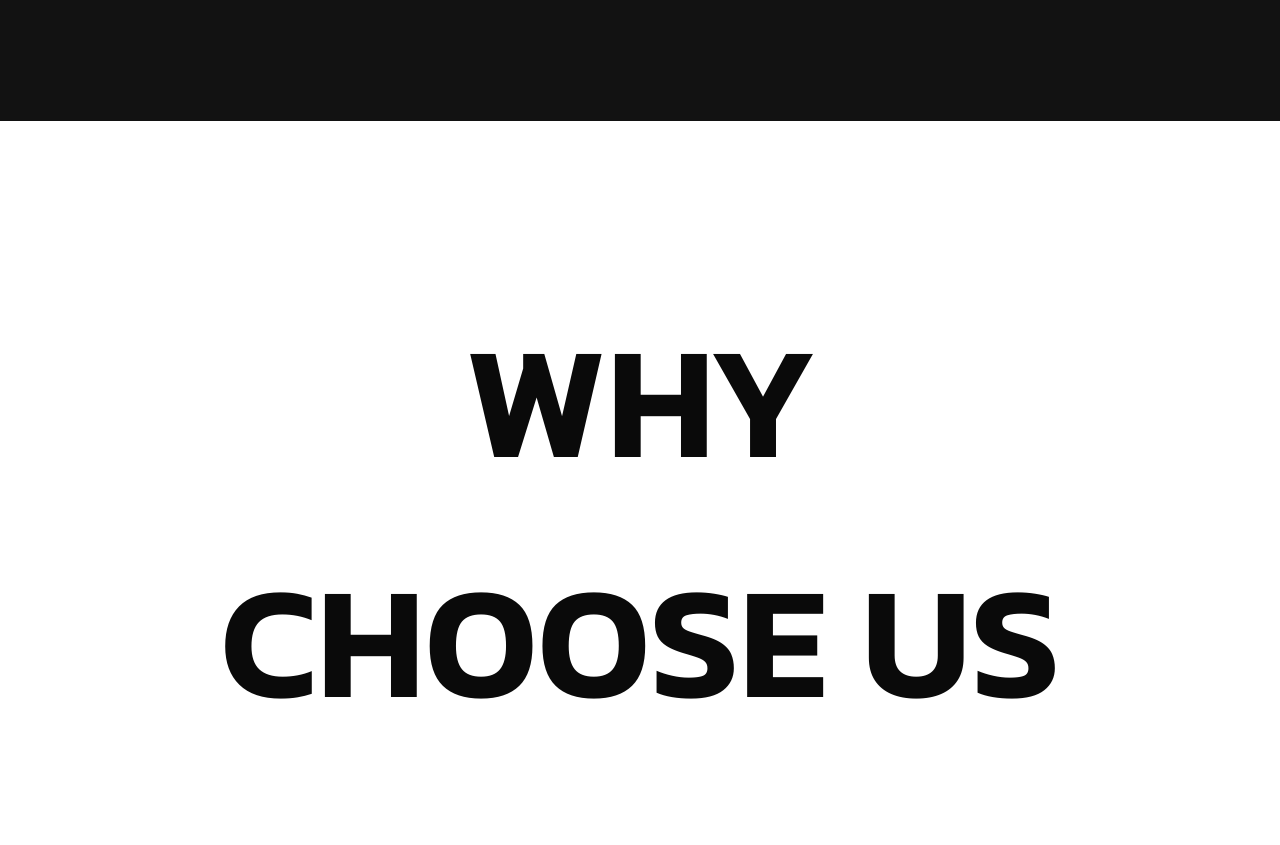
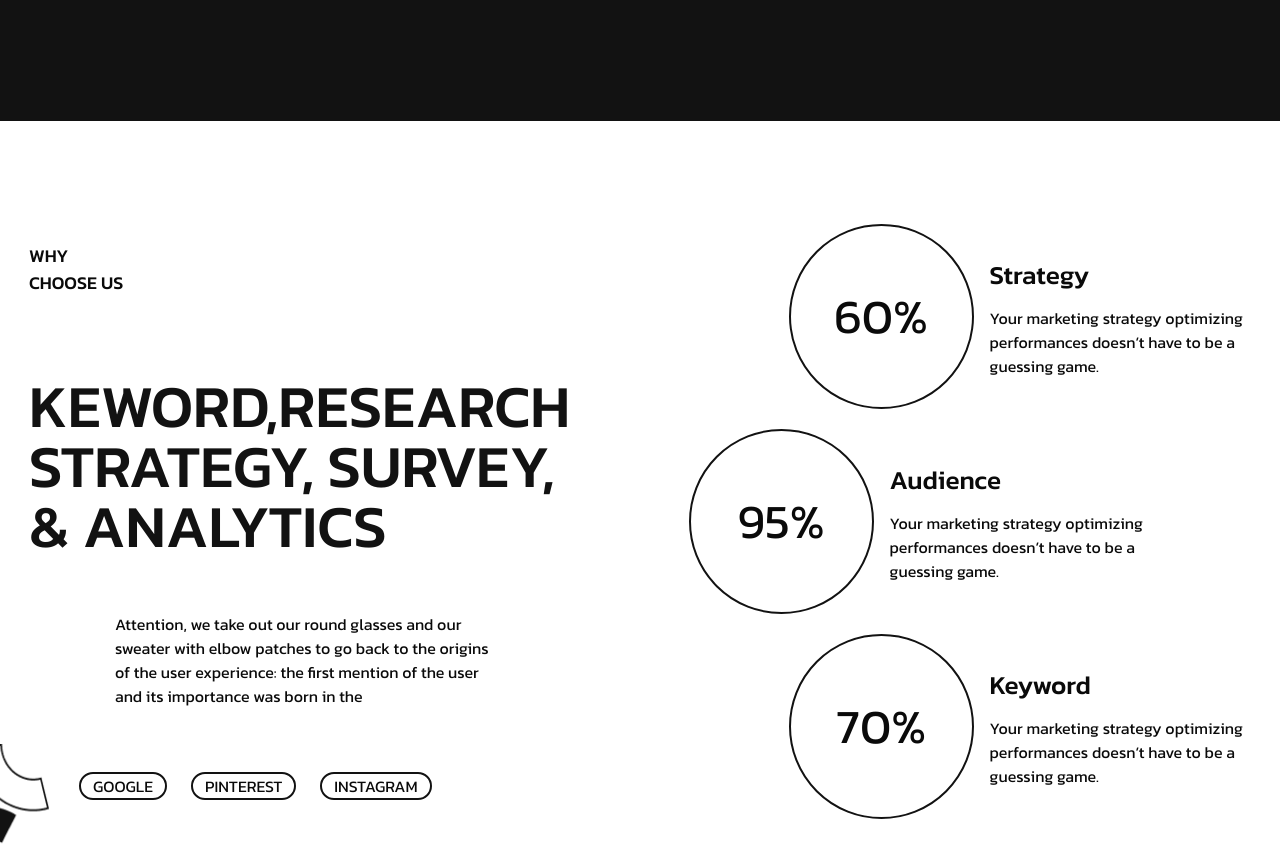
Before and after one commit to monirhabderabby/axtra-digital-agency, a Next.js app: page / in a window 1280 px wide. Shown: the part 5260-6105 px from the top of the page. Built offline with nearby package versions, Linux system fonts and the light colour scheme.

Commit message:
developed: section2

```diff
--- a/src/app/page.tsx
+++ b/src/app/page.tsx
@@ -1,7 +1,7 @@
 import FeaturedWork from "@/components/sections/featured-work";
 import Hero from "@/components/sections/hero";
 import Services from "@/components/sections/services";
-import Section1 from "@/components/sections/why-choose-us/section1";
+import Section2 from "@/components/sections/why-choose-us/section2";
 import Footer from "@/components/ui/footer";
 import dynamic from "next/dynamic";
 const WhoWeAre = dynamic(() => import("@/components/sections/who-we-are"), {
@@ -17,7 +17,7 @@ export default function Home() {
       <Services />
       <FeaturedWork />
       {/* <WhyChooseUs /> */}
-      <Section1 />
+      <Section2 />
       <Footer />
     </>
   );
--- /dev/null
+++ b/src/components/sections/why-choose-us/section2.tsx
@@ -0,0 +1,127 @@
+import { cn } from "@/lib/utils";
+import Image from "next/image";
+import magnet from "../../../../public/magnet.png";
+
+const links = [
+  {
+    id: 1,
+    name: "GOOGLE",
+    href: "",
+  },
+  {
+    id: 2,
+    name: "PINTEREST",
+    href: "",
+  },
+  {
+    id: 3,
+    name: "INSTAGRAM",
+    href: "",
+  },
+];
+
+const data = [
+  {
+    id: 1,
+    name: "Strategy",
+    desc: "Your marketing strategy optimizing performances doesn’t have to be a guessing game.",
+    percent: "60%",
+  },
+  {
+    id: 2,
+    name: "Audience",
+    desc: "Your marketing strategy optimizing performances doesn’t have to be a guessing game.",
+    percent: "95%",
+  },
+  {
+    id: 1,
+    name: "Keyword",
+    desc: "Your marketing strategy optimizing performances doesn’t have to be a guessing game.",
+    percent: "70%",
+  },
+];
+
+const Section2 = () => {
+  return (
+    <div className="min-h-screen w-full flex flex-col gap-y-10 lg:flex-row lg:items-center items-start container py-[60px]">
+      <div className="flex flex-col justify-around space-y-20 h-full   gap-x-20 relative">
+        <h3 className="text-[18px] font-medium">
+          WHY <br /> CHOOSE US
+        </h3>
+        <div>
+          <h1 className="text-primary-black text-[40px] md:text-[60px] font-medium uppercase w-full md:max-w-[570px] md:leading-[60px] leading-[40px]">
+            Keword,Research Strategy, Survey, & Analytics
+          </h1>
+          <p className="max-w-[385px] lg:ml-[86px] pt-14">
+            Attention, we take out our round glasses and our sweater with elbow
+            patches to go back to the origins of the user experience: the first
+            mention of the user and its importance was born in the
+          </p>
+
+          <div className=" relative">
+            <Image
+              src={magnet}
+              width={120}
+              height={120}
+              alt="mshape"
+              className="hidden lg:block absolute -left-[100px] -bottom-16"
+            />
+            <div className="flex items-center gap-x-6 pt-16 md:ml-[50px]">
+              {links.map(({ id, name, href }) => (
+                <a
+                  key={id}
+                  href={href}
+                  className="border-2 border-primary-black rounded-full px-3 hover:bg-primary-black hover:text-white transition duration-500"
+                >
+                  {name}
+                </a>
+              ))}
+            </div>
+          </div>
+        </div>
+      </div>
+      <div className="flex flex-col gap-y-5 md:ml-[100px]">
+        <Card
+          name={data[0].name}
+          desc={data[0].desc}
+          percent={data[0].percent}
+          containerClass="ml-[50px] md:ml-[100px]"
+        />
+        <Card
+          name={data[1].name}
+          desc={data[1].desc}
+          percent={data[1].percent}
+        />
+        <Card
+          name={data[2].name}
+          desc={data[2].desc}
+          percent={data[2].percent}
+          containerClass="ml-[50px] md:ml-[100px]"
+        />
+      </div>
+    </div>
+  );
+};
+
+export default Section2;
+
+interface CardProps {
+  percent: string;
+  name: string;
+  desc: string;
+  containerClass?: string;
+}
+
+const Card = ({ percent, name, desc, containerClass }: CardProps) => {
+  return (
+    <div className={cn("flex items-center gap-x-4", containerClass)}>
+      <div className="w-[100px] md:w-[185px] h-[100px] md:h-[185px] rounded-full border-2 border-primary-black flex justify-center items-center text-[35px] md:text-[48px] flex-shrink-0">
+        {percent}
+      </div>
+      <div className="space-y-3">
+        <h3 className="text-[26px] font-medium">{name}</h3>
+        <p className="md:max-w-[272px]">{desc}</p>
+      </div>
+    </div>
+  );
+};
--- a/src/components/sections/why-choose-us/why-choose-us.tsx
+++ b/src/components/sections/why-choose-us/why-choose-us.tsx
@@ -3,6 +3,7 @@ import gsap from "gsap";
 import ScrollTrigger from "gsap/dist/ScrollTrigger";
 import { useEffect, useRef } from "react";
 import Section1 from "./section1";
+import Section2 from "./section2";
 
 const WhyChooseUs = () => {
   const sectionRef = useRef<HTMLDivElement>(null);
@@ -23,7 +24,7 @@ const WhyChooseUs = () => {
           trigger: sectionRef.current,
           start: "top top",
           end: "2000 top",
-          scrub: 0.6,
+          scrub: 0.8,
           pin: true,
         },
       }
@@ -41,10 +42,8 @@ const WhyChooseUs = () => {
           <section id="component" className="w-[100vw] h-screen bg-[#FFFAF0]">
             <Section1 />
           </section>
-          <section id="component" className="w-[100vw] h-screen bg-teal-200">
-            <div className="min-h-screen w-full flex justify-center items-center text-[100px]">
-              Why Choose US 2
-            </div>
+          <section id="component" className="w-[100vw] h-screen bg-[#F3ECEC]">
+            <Section2 />
           </section>
           <section id="component" className="w-[100vw] h-screen bg-yellow-200">
             <div className="min-h-screen w-full flex justify-center items-center text-[100px]">
```
Also changed, not shown: public/magnet.png (added).
